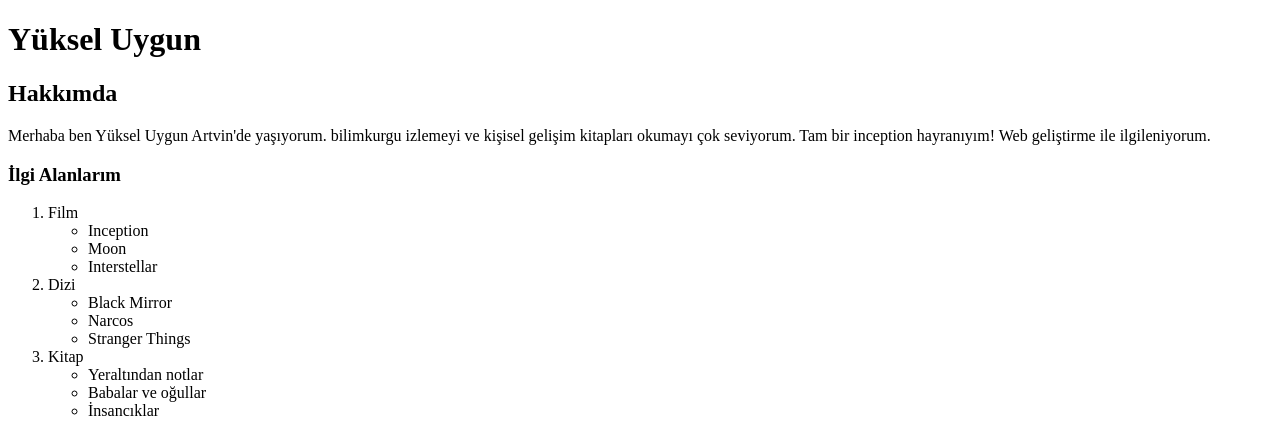
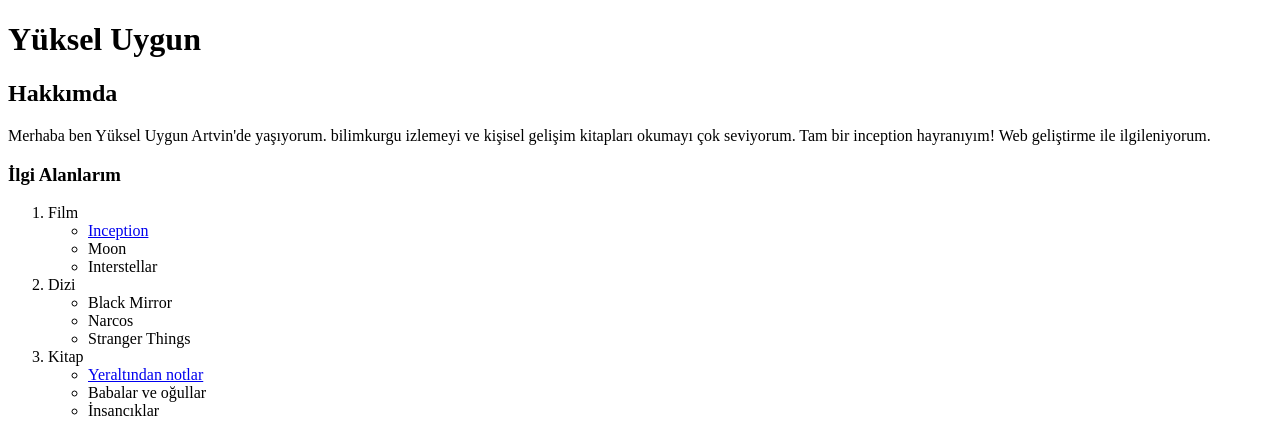
Before and after one commit to YukselUygun/html--rnekler, a plain HTML site: page index.html in a window 1280 px wide. Shown: the top 438 px of the page. Drawn offline with Linux system fonts and the light colour scheme.

Commit message:
düzenlendi

```diff
--- a/index.html
+++ b/index.html
@@ -11,7 +11,8 @@
 <ol>
   <li>Film
     <ul>
-      <li>Inception</li>
+      <li><a href="https://www.imdb.com/title/tt1375666/">Inception
+      </a></li>
       <li>Moon</li>
       <li>Interstellar</li>
     </ul>
@@ -25,7 +26,7 @@
   </li>
   <li>Kitap
     <ul>
-      <li>Yeraltından notlar</li>
+      <li><a href="https://www.goodreads.com/sk/book/show/23358199-yeralt-ndan-notlar">Yeraltından notlar</a></li>
       <li>Babalar ve oğullar</li>
       <li>İnsancıklar</li>
     </ul>
```
